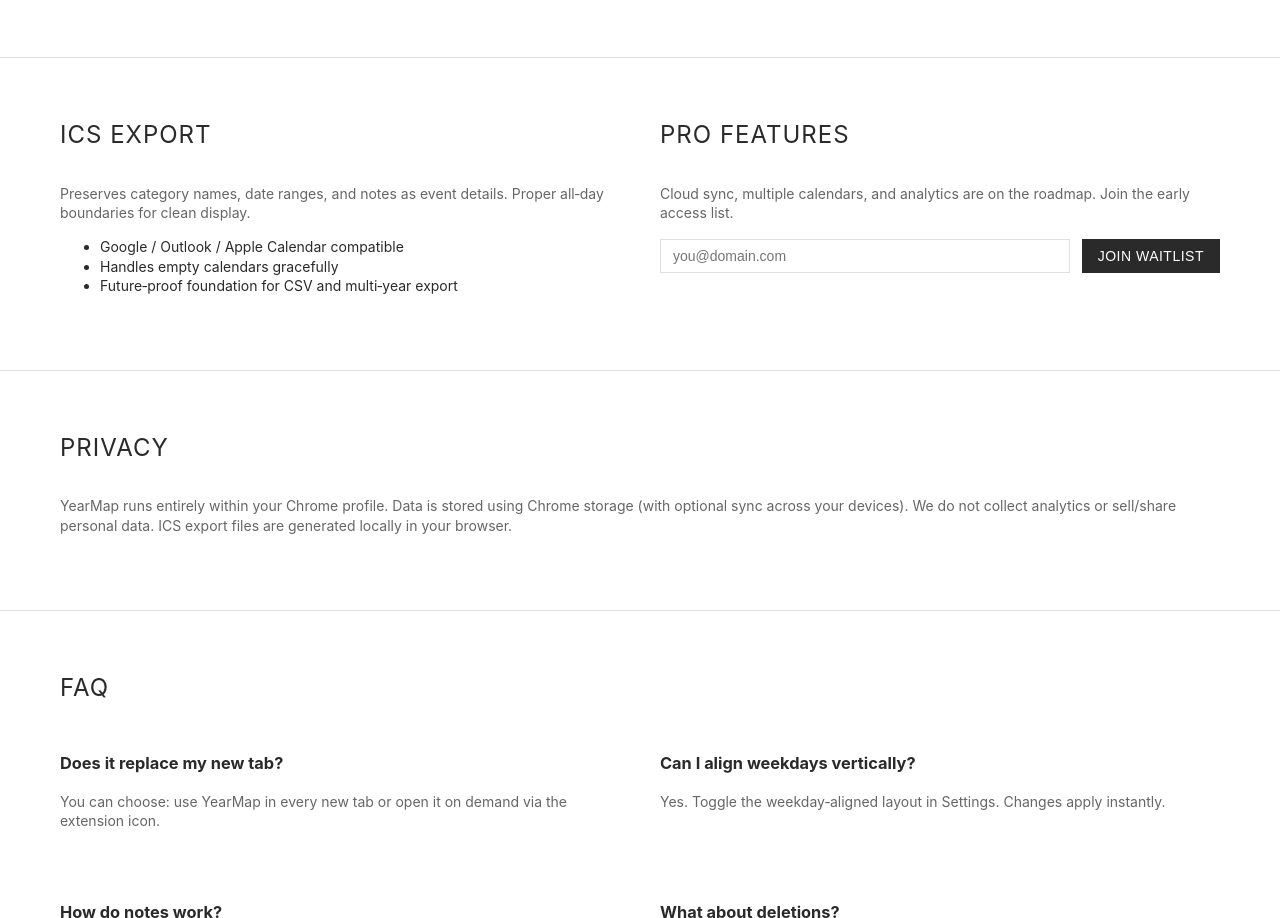
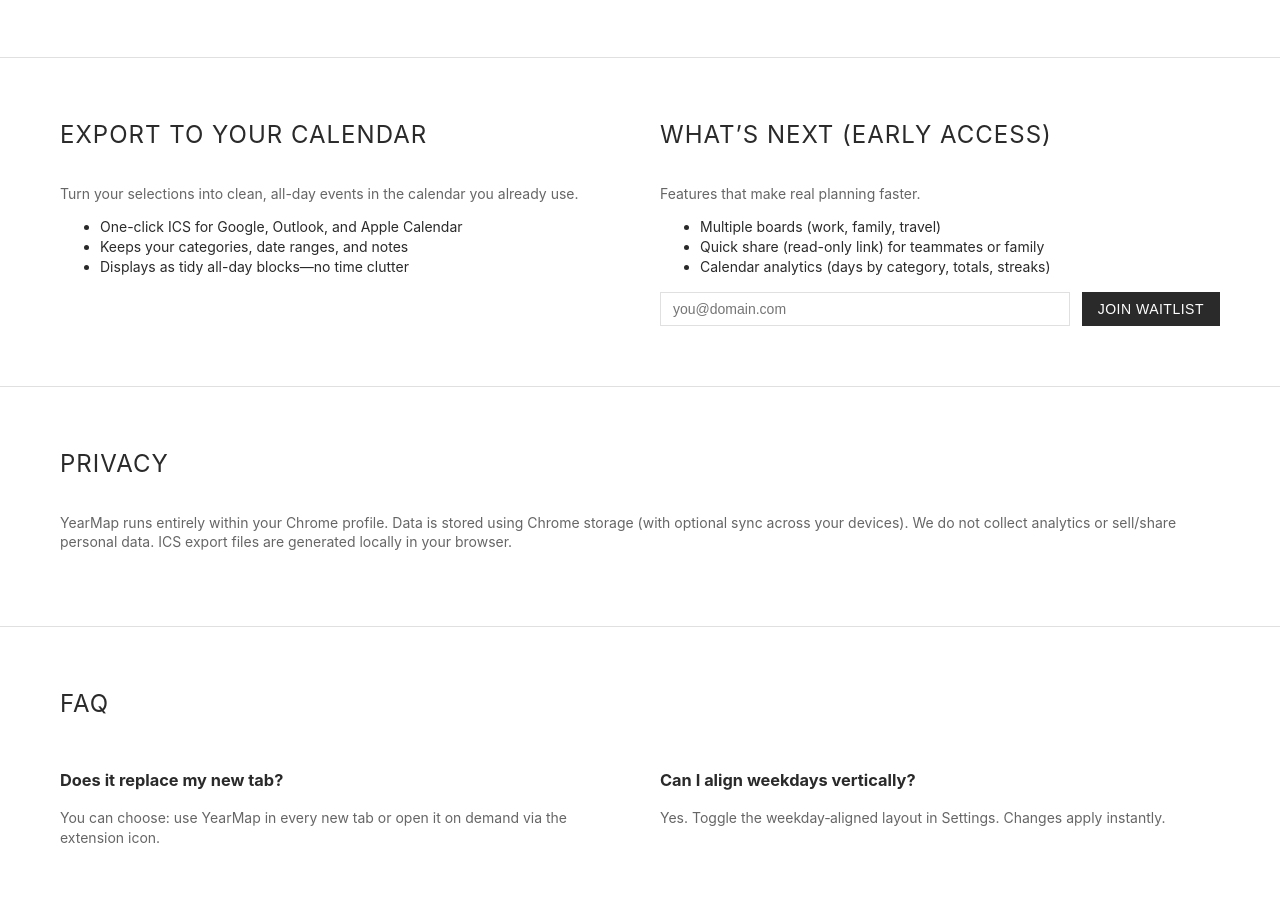
Before and after one commit to dvansickle/yearmap-site, a plain HTML site: page index.html in a window 1280 px wide. Shown: the part 1356-2274 px from the top of the page. Drawn offline with Linux system fonts and the light colour scheme.

Commit message:
update to landing

```diff
--- a/index.html
+++ b/index.html
@@ -405,17 +405,22 @@
     <section class="section">
       <div class="container grid-2">
         <div>
-          <h2>ICS Export</h2>
-          <p class="muted">Preserves category names, date ranges, and notes as event details. Proper all‑day boundaries for clean display.</p>
+          <h2>Export to your calendar</h2>
+          <p class="muted">Turn your selections into clean, all-day events in the calendar you already use.</p>
           <ul>
-            <li>Google / Outlook / Apple Calendar compatible</li>
-            <li>Handles empty calendars gracefully</li>
-            <li>Future‑proof foundation for CSV and multi‑year export</li>
+            <li>One-click ICS for Google, Outlook, and Apple Calendar</li>
+            <li>Keeps your categories, date ranges, and notes</li>
+            <li>Displays as tidy all-day blocks—no time clutter</li>
           </ul>
         </div>
         <div>
-          <h2>Pro Features</h2>
-          <p class="muted">Cloud sync, multiple calendars, and analytics are on the roadmap. Join the early access list.</p>
+          <h2>What’s next (early access)</h2>
+          <p class="muted">Features that make real planning faster.</p>
+          <ul>
+            <li>Multiple boards (work, family, travel)</li>
+            <li>Quick share (read-only link) for teammates or family</li>
+            <li>Calendar analytics (days by category, totals, streaks)</li>
+          </ul>
           <form class="waitlist" id="waitlist">
             <input type="email" name="email" placeholder="you@domain.com" aria-label="Email" required>
             <button class="btn" type="submit">Join waitlist</button>
```
